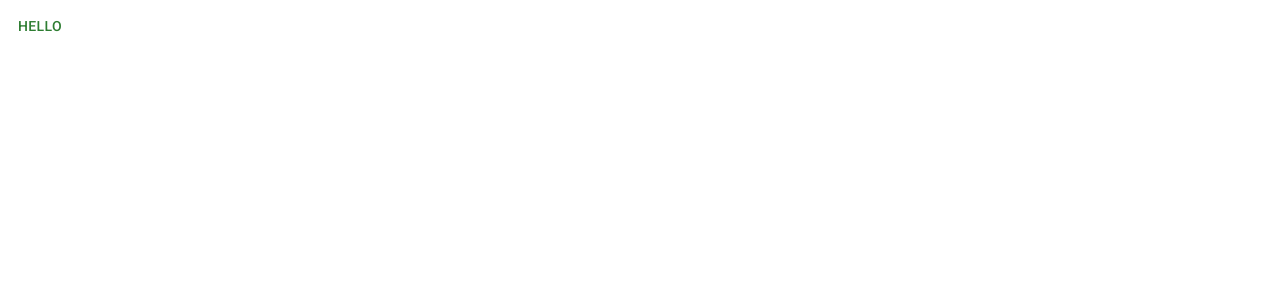
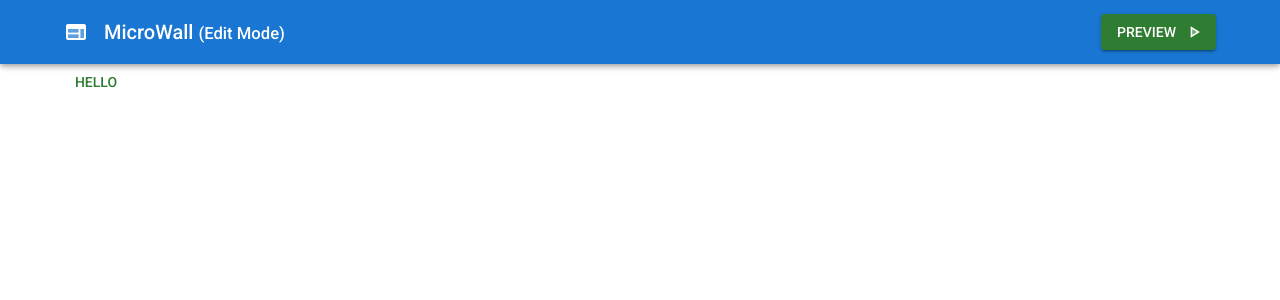
Before and after one commit to masudafsar/micro-wall, a Next.js app: page / in a window 1280 px wide. Shown: the top 300 px of the page. Built offline with nearby package versions, Linux system fonts and the light colour scheme.

Commit message:
Use app bar in root layout

```diff
--- a/src/app/layout.tsx
+++ b/src/app/layout.tsx
@@ -1,17 +1,32 @@
 import type { Metadata } from 'next';
-import { Roboto } from 'next/font/google';
-
-const robotoStyles = Roboto({ subsets: ['latin'], weight: ['300', '400', '500', '700'] });
+import type { PropsWithChildren } from 'react';
+import { ThemeProvider } from '@formaloo/providers';
+import { Box, Container } from '@mui/material';
+import { AppBar } from '@formaloo/components';
+import { robotoFont } from '@formaloo/themes/robotoFont';
 
 export const metadata: Metadata = {
   title: 'MicroWall',
   description: 'MicroWall powered by Formaloo',
 };
 
-export default function RootLayout({ children }: { children: React.ReactNode }) {
+export default function RootLayout({ children }: PropsWithChildren) {
   return (
     <html lang="en">
-      <body className={robotoStyles.className}>{children}</body>
+      <body className={robotoFont.className}>
+        <ThemeProvider>
+          <AppBar />
+
+          <Box
+            component="main"
+            sx={{
+              mt: ['56px', '64px'],
+            }}
+          >
+            <Container>{children}</Container>
+          </Box>
+        </ThemeProvider>
+      </body>
     </html>
   );
 }
--- a/src/components/appBar/index.tsx
+++ b/src/components/appBar/index.tsx
@@ -1,12 +1,14 @@
-import { AppBar as MuiAppBar, Button, Toolbar, Typography } from '@mui/material';
+import { AppBar as MuiAppBar, Button, Container, Toolbar, Typography } from '@mui/material';
 import WebTwoToneIcon from '@mui/icons-material/WebTwoTone';
 import PlayArrowTwoToneIcon from '@mui/icons-material/PlayArrowTwoTone';
+
 export interface AppBarPropsType {}
 
 export function AppBar({}: AppBarPropsType) {
   return (
     <MuiAppBar sx={{ position: 'fixed', zIndex: 2000 }}>
-      <Toolbar>
+      <Container>
+        <Toolbar sx={{ px: '0 !important' }}>
           <WebTwoToneIcon sx={{ mr: 2 }} />
           <Typography variant="h6" component="h1" sx={{ whiteSpace: 'nowrap', flexGrow: 1 }}>
             MicroWall <small>(Edit Mode)</small>
@@ -15,6 +17,7 @@ export function AppBar({}: AppBarPropsType) {
             Preview
           </Button>
         </Toolbar>
+      </Container>
     </MuiAppBar>
   );
 }
--- /dev/null
+++ b/src/components/index.ts
@@ -0,0 +1 @@
+export * from './appBar';
```
Lines whose indentation alone changed are shown as unchanged.
